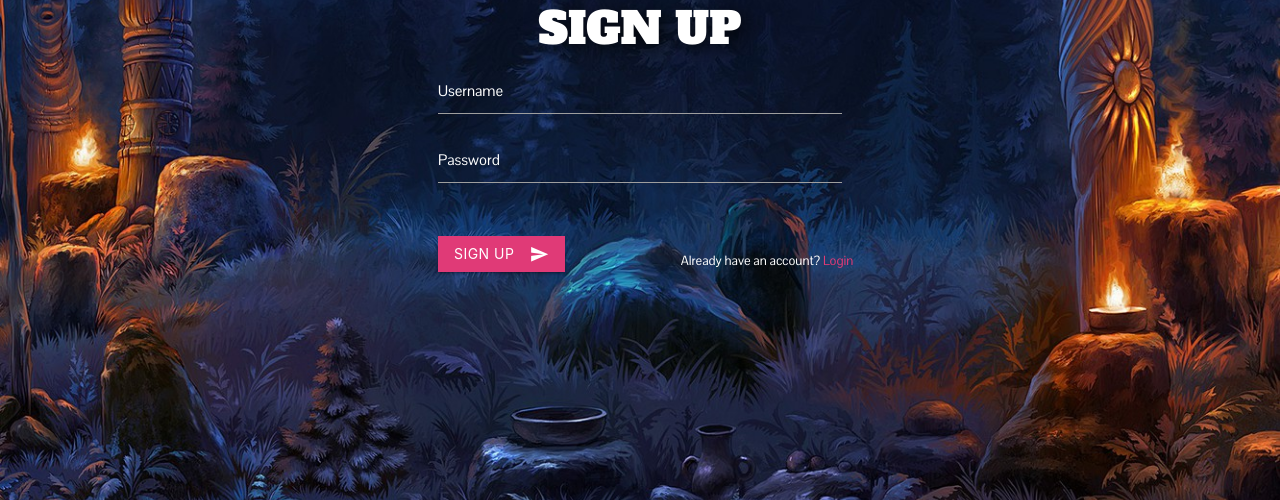
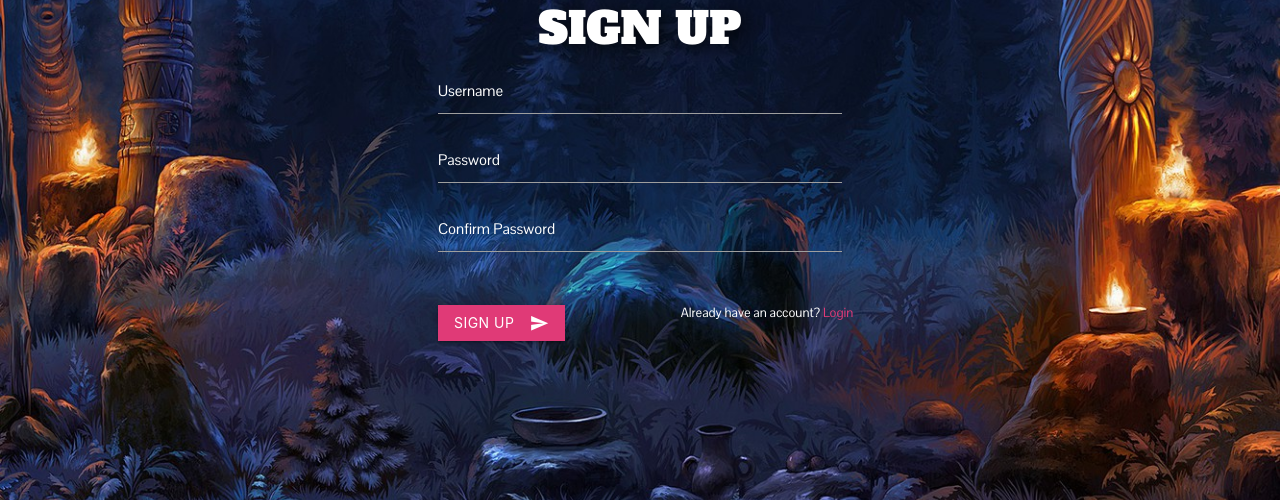
Before and after one commit to aidant842/MilestoneProject3, a Flask app: page /signup in a window 1280 px wide. Shown: the part 259-759 px from the top of the page. Run offline with Flask 2, Linux system fonts and the light colour scheme; some libraries are stand-ins or nearby versions.

Commit message:
added fail safe on signup page to have user confirm password before submitting form

```diff
--- /dev/null
+++ b/static/js/confirm_pass.js
@@ -0,0 +1,8 @@
+function check(input) {
+        if (input.value != document.getElementById('password').value) {
+            input.setCustomValidity('Password Must be Matching.');
+        } else {
+            // input is valid -- reset the error message
+            input.setCustomValidity('');
+        }
+    }
--- a/templates/base.html
+++ b/templates/base.html
@@ -209,6 +209,7 @@
     <script src="/static/js/loader.js"></script>
     <script src="/static/js/toasts.js"></script>
     <script src="/static/js/media-buttons.js"></script>
+    <script src="/static/js/confirm_pass.js"></script>
 
   </body>
 </html>
--- a/templates/signup.html
+++ b/templates/signup.html
@@ -20,6 +20,11 @@
           <label for="password">Password</label>
         </div>
 
+        <div class="input-field">
+          <input id="confirm_password" name="confirm_password" type="password" class="validate" oninput="check(this)" required aria-required="true">
+          <label for="confirm_password">Confirm Password</label>
+        </div>
+
       <button class="btn login-btn" type="submit" name="action">Sign Up
         <i class="material-icons right">send</i>
       </button>
```
Also changed, not shown: README.md, static/js/confirm_modal.js (deleted).
